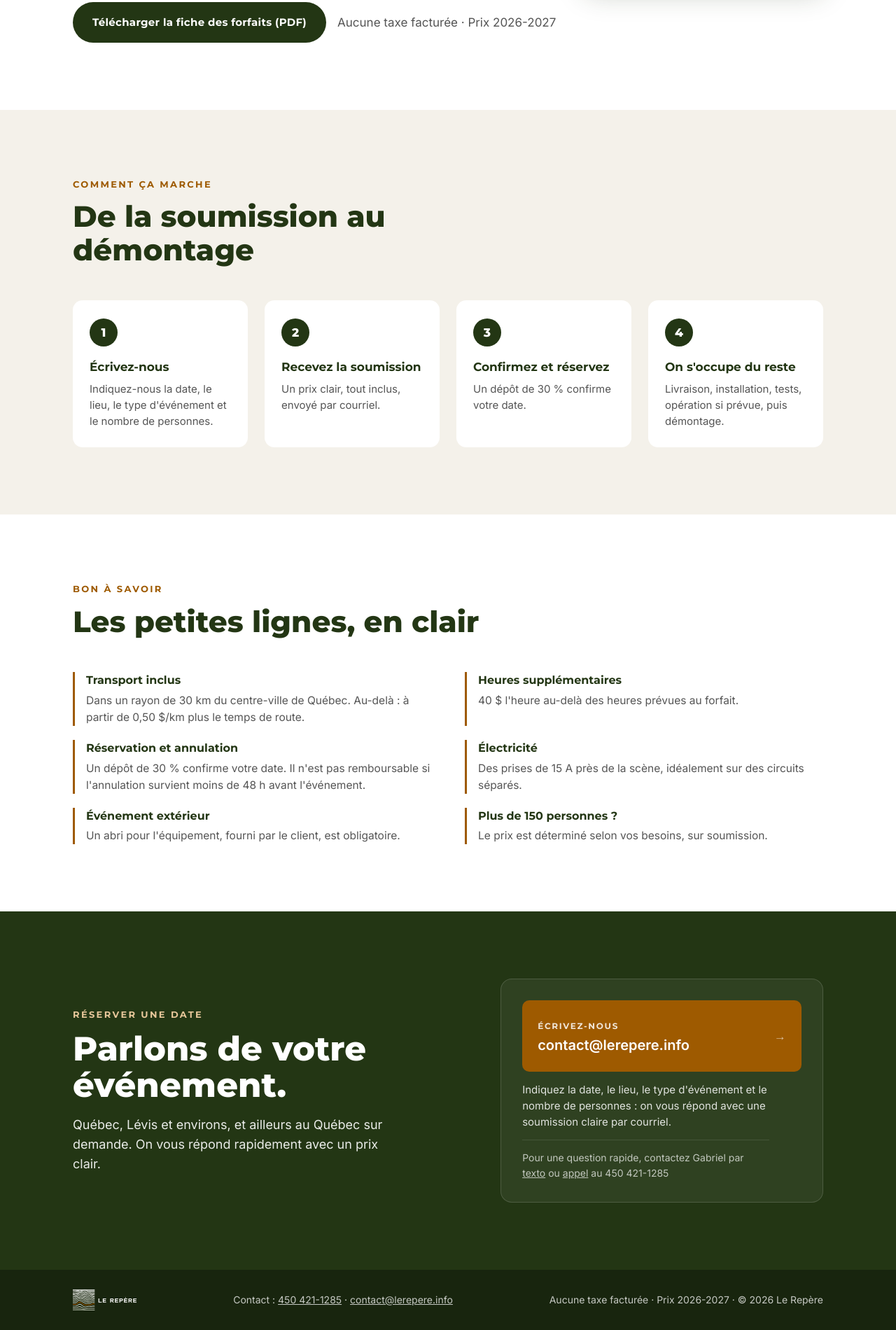
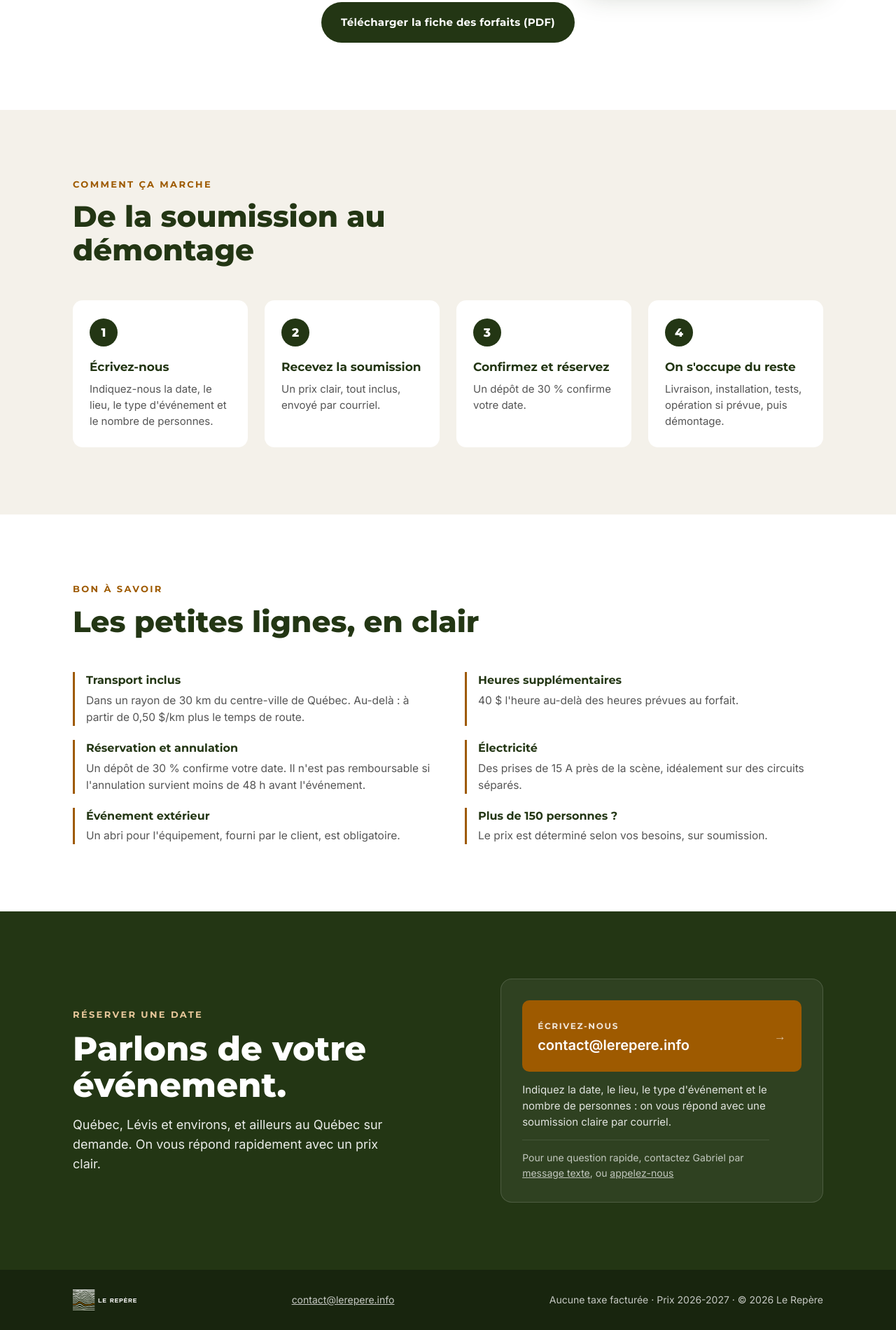
Before and after one commit to GabPoulin/lerepere-site, a plain HTML site: page index.html in a window 1280 px wide. Shown: the part 2017-3917 px from the top of the page at 70% size. Drawn offline with Linux system fonts and the light colour scheme.

Commit message:
Masquer le numéro de téléphone et centrer le bouton du PDF
- Contact : liens « message texte » et « appelez-nous » sans afficher le numéro
- Pied de page : uniquement l'adresse courriel
- Forfaits : retrait de la mention taxes/prix sous le bouton PDF, bouton centré

Co-Authored-By: Claude Opus 5.5 <noreply@anthropic.com>
Claude-Session: https://claude.ai/code/session_01S4mt3HYnfyYnVjpPMz3rpm

```diff
--- a/index.html
+++ b/index.html
@@ -96,7 +96,7 @@ section.bloc{padding:96px 0}
 .carte.vedette .multi{border-color:rgba(255,255,255,.2)}
 .carte .badge{color:var(--orange-clair)}
 .carte.vedette{box-shadow:0 18px 40px rgba(35,54,20,.28);transform:translateY(-6px)}
-.sous-cartes{margin-top:26px;display:flex;gap:16px;flex-wrap:wrap;align-items:center;color:#555}
+.sous-cartes{margin-top:26px;display:flex;justify-content:center}
 @media (max-width:900px){.cartes{grid-template-columns:1fr}.carte h3,.carte .pourqui{min-height:0}}
 
 /* Étapes */
@@ -239,7 +239,6 @@ footer img{height:30px}
 
     <div class="sous-cartes">
       <a class="btn btn-vert" href="https://www.icloud.com/iclouddrive/0e05OpDGQawcqjlkL5VZY77ug">Télécharger la fiche des forfaits (PDF)</a>
-      <span>Aucune taxe facturée · Prix 2026-2027</span>
     </div>
   </div>
 </section>
@@ -286,7 +285,7 @@ footer img{height:30px}
     <div class="coord">
       <a class="ligne principal" href="mailto:contact@lerepere.info?subject=Demande%20de%20soumission"><span><span class="k">Écrivez-nous</span><br><span class="v">contact@lerepere.info</span></span><span class="fl">→</span></a>
       <p class="aide">Indiquez la date, le lieu, le type d'événement et le nombre de personnes : on vous répond avec une soumission claire par courriel.</p>
-      <p class="rapide">Pour une question rapide, contactez Gabriel par <a href="sms:+14504211285">texto</a> ou <a href="tel:+14504211285">appel</a> au 450&nbsp;421-1285</p>
+      <p class="rapide">Pour une question rapide, contactez Gabriel par <a href="sms:+14504211285">message texte</a>, ou <a href="tel:+14504211285">appelez-nous</a></p>
     </div>
   </div>
 </section>
@@ -295,7 +294,7 @@ footer img{height:30px}
 <footer>
   <div class="wrap">
     <img src="assets/logo-horizontal-blanc.svg" alt="Le Repère">
-    <span>Contact : <a href="tel:+14504211285">450&nbsp;421-1285</a> · <a href="mailto:contact@lerepere.info">contact@lerepere.info</a></span>
+    <span><a href="mailto:contact@lerepere.info">contact@lerepere.info</a></span>
     <span>Aucune taxe facturée · Prix 2026-2027 · © 2026 Le Repère</span>
   </div>
 </footer>
```
